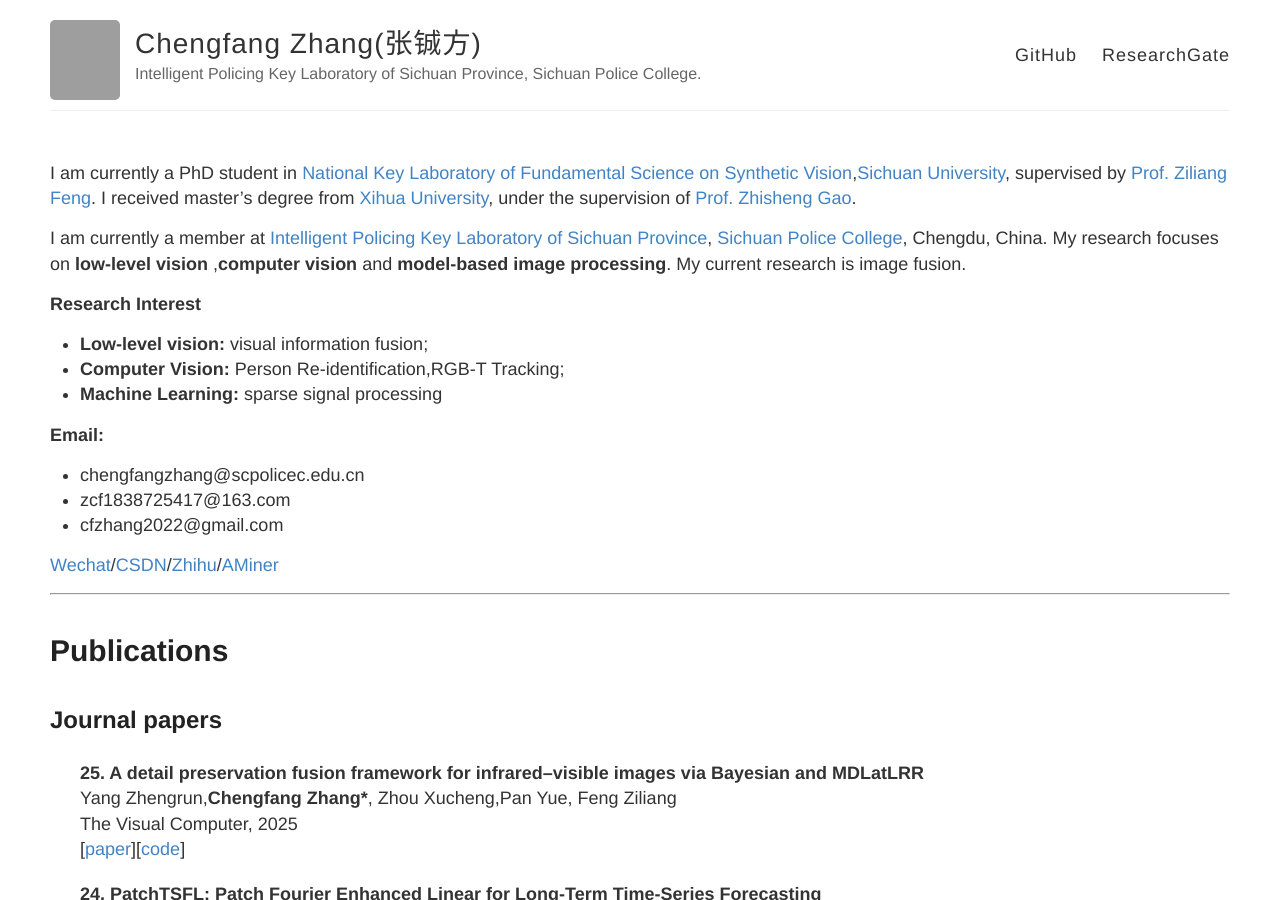
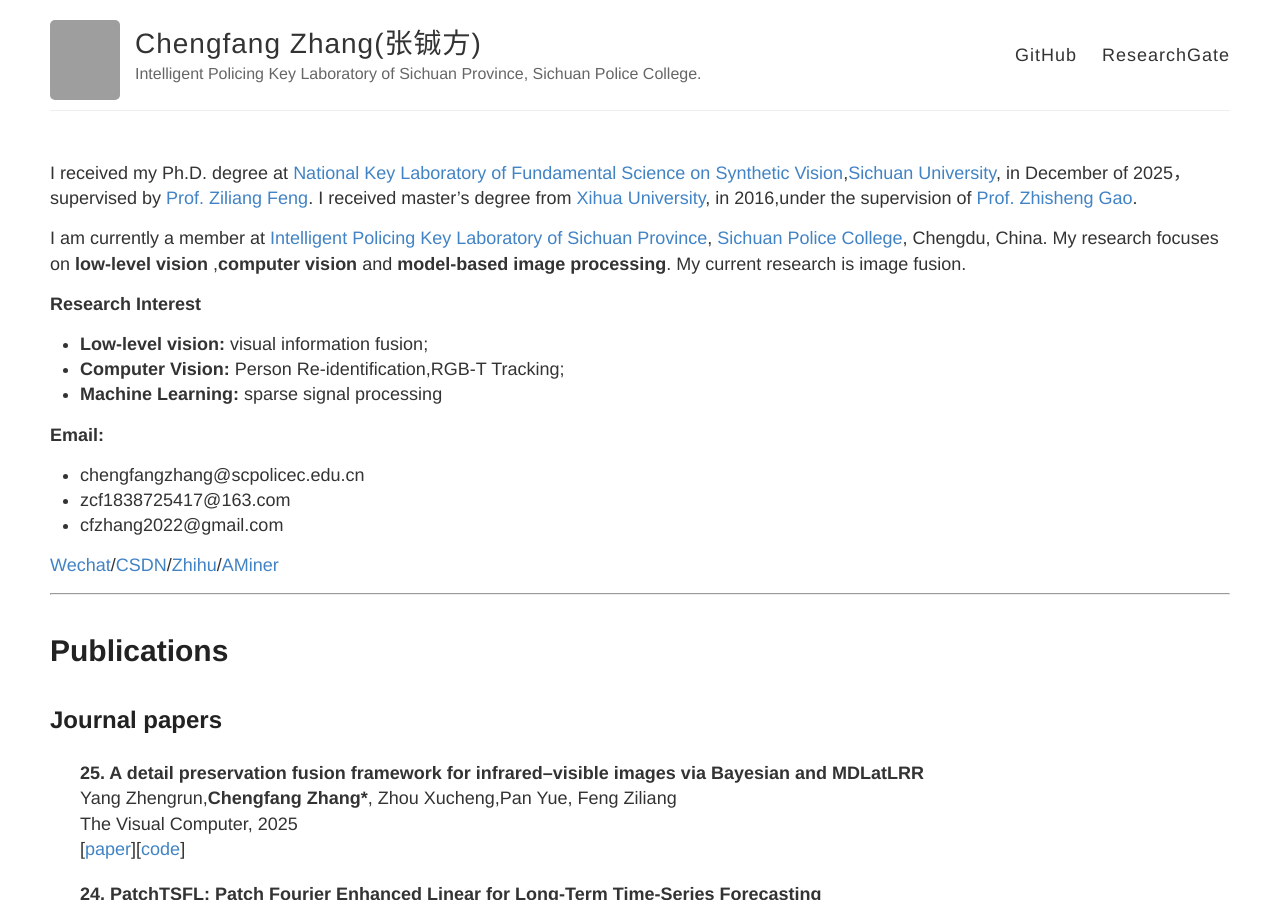
Before and after one commit to ChengfangZhang117/ChengfangZhang117.github.io, a Jekyll site: the page built from index.md, in a window 1280 px wide and 900 px high. Built offline with Jekyll 4.4.1, drawn with Linux system fonts in a browser that asks for light colours; our own code applies the rules of GitHub Pages for plain Markdown files; grey boxes are pictures that could not be loaded.

Commit message:
index.md

```diff
--- a/index.md
+++ b/index.md
@@ -1,5 +1,5 @@
 
-I am currently a PhD student in [National Key Laboratory of Fundamental Science on Synthetic Vision](https://vs.scu.edu.cn/),[Sichuan University](https://www.scu.edu.cn/), supervised by [Prof. Ziliang Feng](https://vs.scu.edu.cn/info/1062/1368.htm). I received master's degree from [Xihua University](https://www.xhu.edu.cn/), under the supervision of [Prof. Zhisheng Gao](https://teacher.xhu.edu.cn/jsj/gzs/list.psp).
+I received my Ph.D. degree at [National Key Laboratory of Fundamental Science on Synthetic Vision](https://vs.scu.edu.cn/),[Sichuan University](https://www.scu.edu.cn/), in December of 2025，supervised by [Prof. Ziliang Feng](https://vs.scu.edu.cn/info/1062/1368.htm). I received master's degree from [Xihua University](https://www.xhu.edu.cn/), in 2016,under the supervision of [Prof. Zhisheng Gao](https://teacher.xhu.edu.cn/jsj/gzs/list.psp).
 
 I am currently a member at [Intelligent Policing Key Laboratory of Sichuan Province](https://ipklsc.scpolicec.edu.cn/index.htm), [Sichuan Police College](https://www.scpolicec.edu.cn/), Chengdu, China. My research focuses on **low-level vision** ,**computer vision** and **model-based image processing**. My current research is image fusion.
 
```
